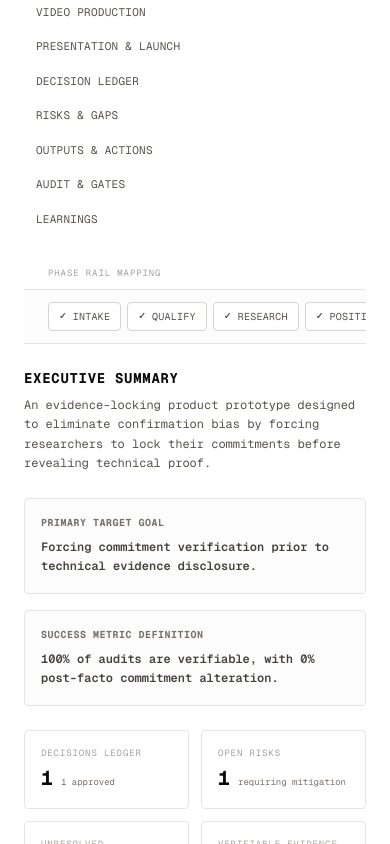
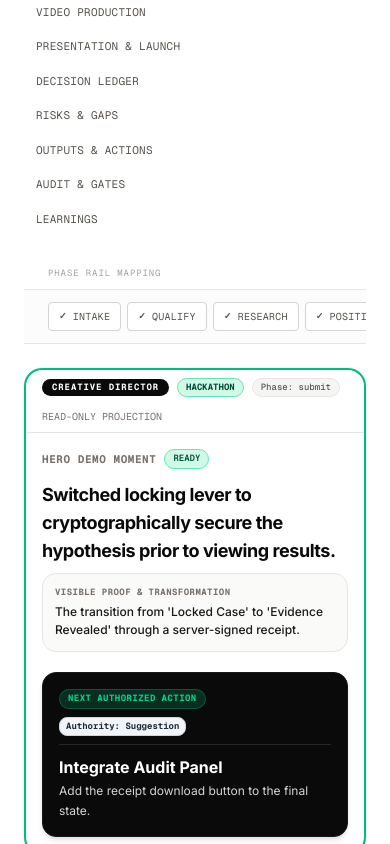
Before and after one commit to Faadil1/componentry-lab, a Next.js app: page /projects in a window 390 px wide. Shown: the part 1156-2000 px from the top of the page. Built offline with nearby package versions, Linux system fonts and the light colour scheme.

Commit message:
feat(projects): IA-03 project director projection

```diff
--- /dev/null
+++ b/components/projects/project-director-projection.tsx
@@ -0,0 +1,128 @@
+"use client"
+
+import { useMemo } from "react"
+import { useProjectBrain } from "./project-provider"
+import {
+  adaptProjectBrainToDirectorInput,
+  adaptDirectorResult,
+  getModeVisualTheme,
+  getAuthorityLevelConfig,
+  mapProjectKindToCreativeMode
+} from "@/lib/director"
+import { cn } from "@/lib/utils"
+import type { ProjectPhase } from "@/lib/projects"
+
+export function ProjectDirectorProjection() {
+  const { state } = useProjectBrain()
+  const { activeProject } = state
+
+  const projection = useMemo(() => {
+    if (!activeProject) return null
+
+    const mode = mapProjectKindToCreativeMode(activeProject.kind)
+    const phaseContext = (activeProject.currentPhase || "intake") as ProjectPhase
+    const input = adaptProjectBrainToDirectorInput(
+      activeProject,
+      mode,
+      phaseContext,
+      {
+        authorityLevel: "suggest",
+        requestedAction: "",
+        target: activeProject.id,
+        reversibility: "unknown",
+        risk: "low",
+        approvalRequirement: "none",
+        grantedScope: [],
+        status: "pending",
+      }
+    )
+
+    const result = adaptDirectorResult({
+      ...input,
+      availableSkills: [],
+      lockedDecisions: input.lockedDecisions,
+      learningProposals: input.learningProposals,
+    })
+
+    return { input, result }
+  }, [activeProject])
+
+  if (!projection) return null
+
+  const { result } = projection
+  const modeTheme = getModeVisualTheme(result.mode)
+  const actionAuthorityConfig = getAuthorityLevelConfig(result.nextAction.authorityRequirement)
+
+  return (
+    <div className={cn("relative overflow-hidden rounded-2xl border-2 bg-white shadow-sm mb-6", modeTheme.borderAccent)}>
+      {/* Top Banner */}
+      <div className={cn("px-4 py-2 flex flex-wrap items-center justify-between gap-3 border-b border-stone-200", modeTheme.gradientHeader)}>
+        <div className="flex items-center gap-2">
+          <span className="inline-flex items-center rounded-full bg-neutral-950 px-2.5 py-0.5 text-[9px] font-mono font-bold uppercase tracking-widest text-white">
+            CREATIVE DIRECTOR
+          </span>
+          <span className={cn("inline-flex items-center rounded-full px-2 py-0.5 text-[9px] font-mono font-bold uppercase", modeTheme.badgeBg, modeTheme.badgeText)}>
+            {modeTheme.label}
+          </span>
+          <span className="inline-flex items-center rounded-full bg-stone-100 border border-stone-200 px-2 py-0.5 text-[9px] font-mono font-medium text-stone-600">
+            Phase: {result.resolvedPhase}
+          </span>
+        </div>
+        <div className="text-[10px] font-mono text-stone-500 uppercase">
+          Read-Only Projection
+        </div>
+      </div>
+
+      <div className="p-4 sm:p-5 grid gap-5 lg:grid-cols-2">
+        {/* Left: Hero Demo Moment */}
+        <div className="space-y-3">
+          <div className="flex items-center gap-2">
+            <h3 className="text-[11px] font-mono font-bold uppercase tracking-wider text-stone-500">
+              Hero Demo Moment
+            </h3>
+            <span className={cn("inline-flex items-center rounded-full px-2 py-0.5 text-[9px] font-mono font-semibold uppercase",
+              result.heroDemoMoment.readinessStatus === "ready" ? "bg-emerald-100 text-emerald-900 border border-emerald-300" :
+              result.heroDemoMoment.readinessStatus === "blocked" ? "bg-red-100 text-red-900 border border-red-300" :
+              "bg-amber-100 text-amber-900 border border-amber-300"
+            )}>
+              {result.heroDemoMoment.readinessStatus}
+            </span>
+          </div>
+
+          <div>
+            <h4 className="text-lg font-bold tracking-tight text-neutral-950">
+              {result.heroDemoMoment.title}
+            </h4>
+            <div className="mt-2 rounded-xl border border-stone-200 bg-stone-50 p-3 text-xs font-medium text-stone-900 leading-normal">
+              <span className="font-mono font-bold uppercase tracking-wider text-[9px] text-stone-500 block mb-1">
+                Visible Proof & Transformation
+              </span>
+              {result.heroDemoMoment.visibleTransformationOrProof}
+            </div>
+          </div>
+        </div>
+
+        {/* Right: Next Authorized Action */}
+        <div className="rounded-xl border border-neutral-900 bg-neutral-950 text-white p-4 shadow-md space-y-3">
+          <div className="flex flex-wrap items-center justify-between gap-2 border-b border-neutral-800 pb-2">
+            <span className="inline-flex items-center rounded-full bg-emerald-500/20 text-emerald-400 border border-emerald-500/30 px-2 py-0.5 text-[9px] font-mono font-bold uppercase tracking-wider">
+              NEXT AUTHORIZED ACTION
+            </span>
+            <span className={cn("rounded-md px-1.5 py-0.5 font-mono text-[9px] font-bold border", actionAuthorityConfig.badgeClass)}>
+              Authority: {actionAuthorityConfig.label}
+            </span>
+          </div>
+
+          <div className="space-y-1">
+            <h4 className="text-base font-bold text-white leading-tight">
+              {result.nextAction.title}
+            </h4>
+            <p className="text-xs text-neutral-300 leading-relaxed">
+              {result.nextAction.rationale}
+            </p>
+          </div>
+        </div>
+      </div>
+    </div>
+  )
+}
--- a/components/projects/project-overview.tsx
+++ b/components/projects/project-overview.tsx
@@ -5,6 +5,7 @@
 // ─────────────────────────────────────────────────────────────
 
 import { useProjectBrain } from "./project-provider"
+import { ProjectDirectorProjection } from "./project-director-projection"
 
 export function ProjectOverview() {
   const { state, actions } = useProjectBrain()
@@ -21,6 +22,8 @@ export function ProjectOverview() {
 
   return (
     <div className="space-y-6 text-left">
+      <ProjectDirectorProjection />
+
       <div className="space-y-2">
         <h2 className="font-mono text-sm font-bold uppercase tracking-wider text-neutral-950">
           Executive Summary
--- a/lib/director/index.ts
+++ b/lib/director/index.ts
@@ -9,3 +9,4 @@ export * from "./adapters"
 export * from "./validation"
 export * from "./fixtures"
 export * from "./ui-selectors"
+export * from "./mapping"
--- /dev/null
+++ b/lib/director/mapping.ts
@@ -0,0 +1,24 @@
+import type { ProjectKind } from "@/lib/projects"
+import type { CreativeProjectMode } from "./types"
+
+export function mapProjectKindToCreativeMode(kind: ProjectKind): CreativeProjectMode {
+  switch (kind) {
+    case "hackathon":
+    case "internal-tool":
+    case "product-prototype":
+      return "HACKATHON"
+    case "design-challenge":
+    case "creative-experiment":
+    case "website":
+      return "DAY_CHALLENGE"
+    case "demo-film":
+    case "broadcast-interface":
+    case "portfolio-case-study":
+    case "client-product":
+      return "MARA"
+    case "data-story":
+      return "DATA_STORY"
+    default:
+      return "DAY_CHALLENGE"
+  }
+}
```
